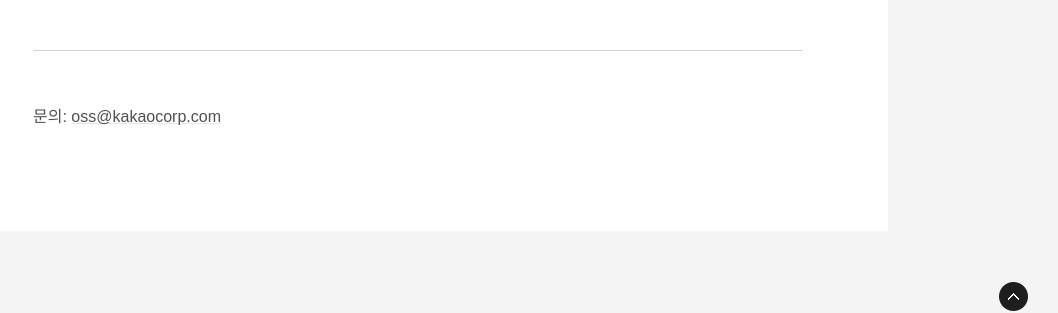
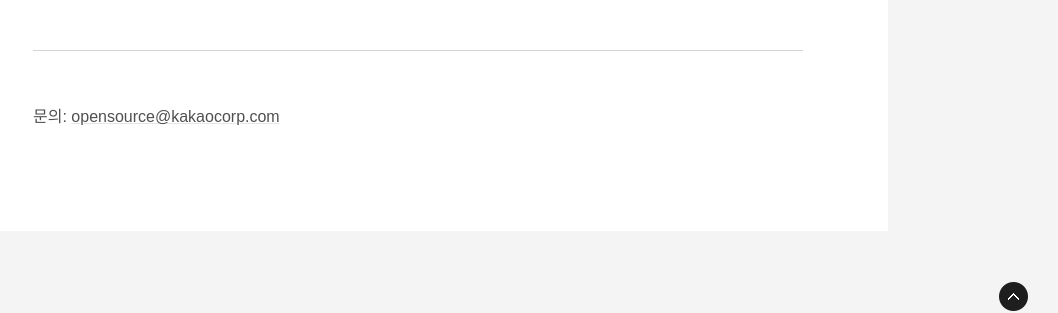
Before and after one commit to saltfactory/kakao.github.io, a Jekyll site: the page built from events.md, in a window 1280 px wide and 900 px high, scrolled down 2307 px. Shown: the part 469-782 px from the top of the window, without its empty margins (222-1280 px from the left). Built offline with Jekyll 4.4.1, drawn with Linux system fonts in a browser that asks for light colours; some web fonts are replaced; comment, search, counter and statistics services are not loaded.

Commit message:
change contact email to opensource at kakaocorp dot com

```diff
--- a/_config.yml
+++ b/_config.yml
@@ -1,5 +1,5 @@
 title: kakao 기술 블로그
-email: oss@kakaocorp.com
+email: opensource@kakaocorp.com
 description: |
   Connect Everything 새로운 연결, 새로운 세상.
   연결의 혁신으로 세상은 더욱 가깝고 새로워진다고 카카오는 믿습니다.
@@ -49,7 +49,7 @@ exclude: [README.md, Gemfile, Gemfile.lock]
 keep_files: [assets, files]
 
 # iolo's custom
-author: oss@kakaocorp.com
+author: opensource@kakaocorp.com
 image: '/assets/images/default_blog_cover.jpg'
 asset_url: /assets
 #asset_url: //meta-kage.kakaocdn.net/dn/osa/blog/assets
--- a/events.md
+++ b/events.md
@@ -78,4 +78,4 @@ tags: [events]
 * 장소: 신림동 쉐라톤서울 호텔 디큐브시티
 
 ---
-문의: [oss@kakaocorp.com](mailto:oss@kakaocorp.com)
+문의: [opensource@kakaocorp.com](mailto:opensource@kakaocorp.com)
```
